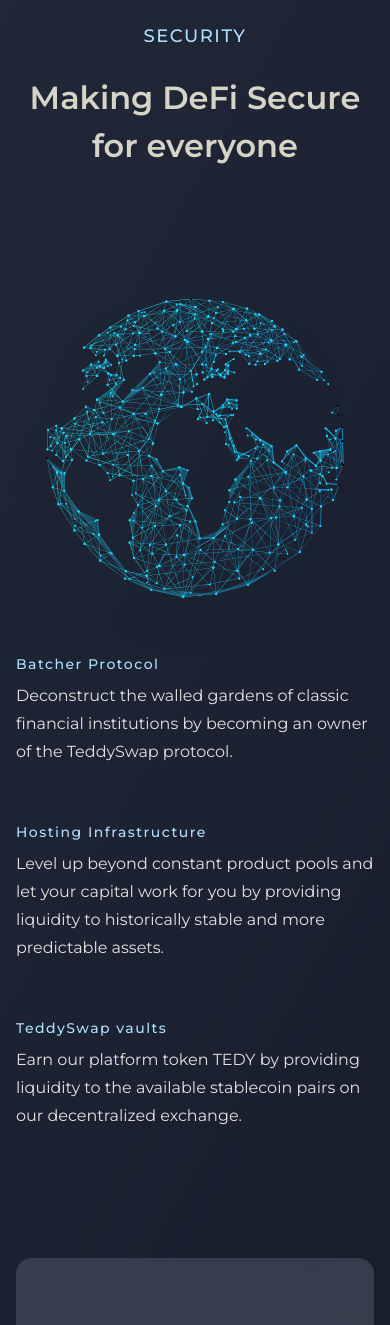
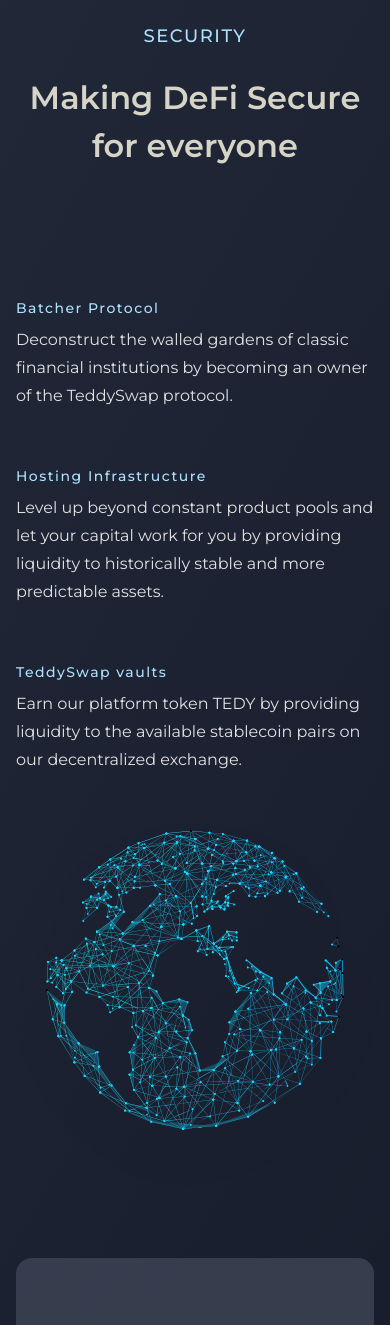
Before and after one commit to genius1910/teddy-swap_next-headlessui-ts, a Next.js app: page / in a window 390 px wide. Shown: the part 4262-5587 px from the top of the page. Built offline with nearby package versions, Linux system fonts and the light colour scheme.

Commit message:
content update

```diff
--- a/components/dashboard/Dash_Section6.tsx
+++ b/components/dashboard/Dash_Section6.tsx
@@ -9,7 +9,7 @@
         <h1 className="l-xl-heading">Making DeFi Secure for everyone</h1>
       </div>
       <div className="grid grid-cols-1 lg:grid-cols-4 gap-14 lg:gap-24 text-lg 2xl:text-2xl items-center py-32 md:py-44 2xl:py-60">
-        <div className="col-span-1 lg:col-span-2 relative flex items-center justify-center lg:justify-end">
+        <div className="max-lg:hidden col-span-1 lg:col-span-2 relative flex items-center justify-center lg:justify-end">
           <Image
             src="/images/assets/global.svg"
             alt="Global image"
@@ -48,6 +48,15 @@
             </h4>
           </div>
         </div>
+        <div className="lg:hidden col-span-1 lg:col-span-2 relative flex items-center justify-center lg:justify-end">
+          <Image
+            src="/images/assets/global.svg"
+            alt="Global image"
+            width={520}
+            height={520}
+            className="w-10/12 drop-shadow-2xl"
+          />
+        </div>
       </div>
     </section>
   );
```
